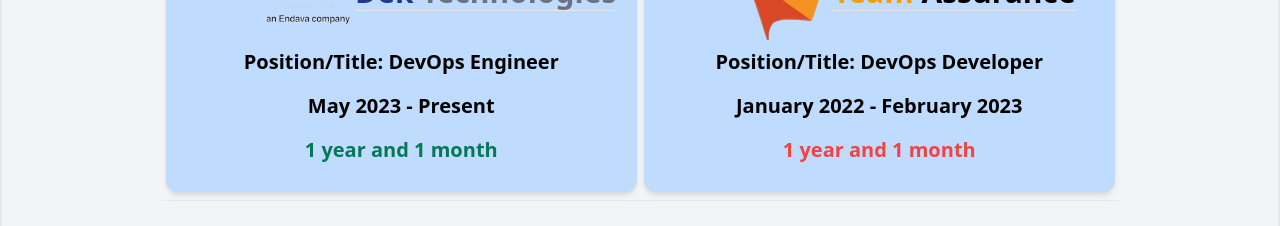
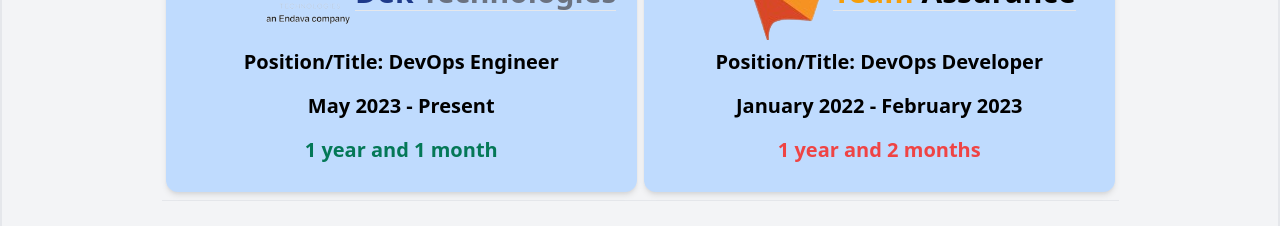
Before and after one commit to ivanveselinov/Portfolio, a React (Create React App) app: page / in a window 1280 px wide. Shown: the part 1980-2206 px from the top of the page. Built offline with nearby package versions, Linux system fonts and the light colour scheme.

Commit message:
Changed work experience for TA to allign it with LinkedIn

```diff
--- a/src/components/workExperience/WorkExperience.js
+++ b/src/components/workExperience/WorkExperience.js
@@ -118,7 +118,7 @@ const WorkExperience = () => {
                       </div>
                       <p className={positionTitle}>Position/Title: DevOps Developer</p>
                       <p className={since}>January 2022 - February 2023</p>
-                      <p className={`${since}, text-red-500`}>1 year and 1 month</p>
+                      <p className={`${since}, text-red-500`}>1 year and 2 months</p>
                     </div>
                   </Zoom>
                 </div>
```
